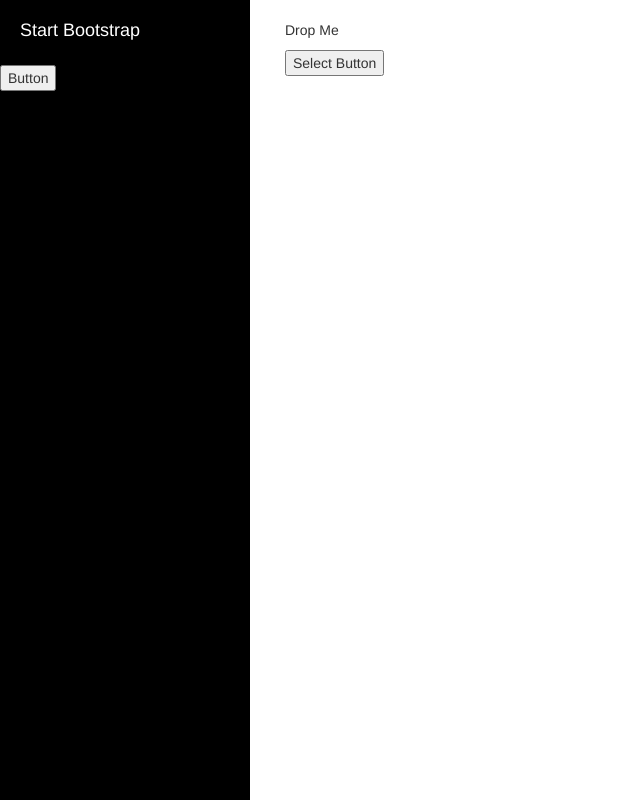
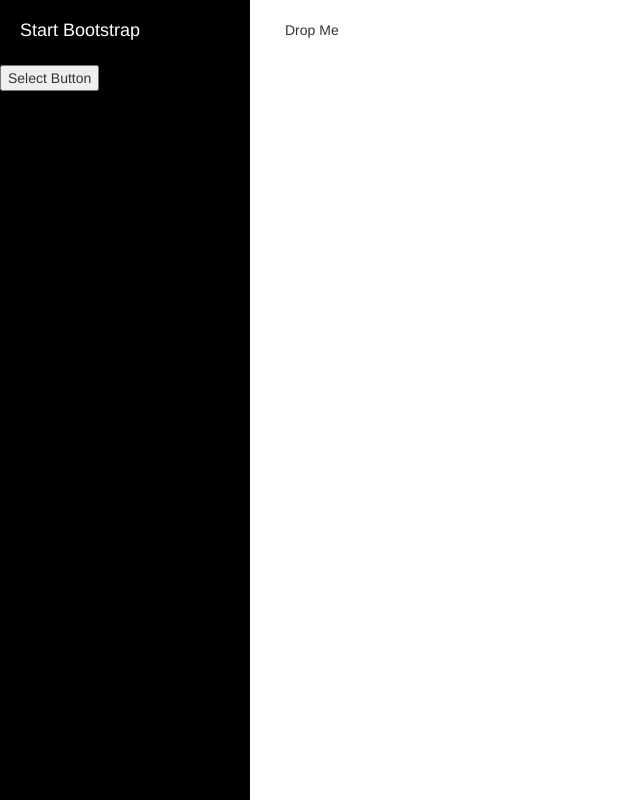
Before and after one commit to ezamlee/ide, a plain HTML site: page index.html in a window 1280 px wide. Shown: the whole page, without its empty margins (0-640 px from the left). Drawn offline with Linux system fonts and the light colour scheme.

Commit message:
new update

```diff
--- a/index.html
+++ b/index.html
@@ -16,14 +16,14 @@
         <div id="sidebar-wrapper"> <!-- Sidebar -->
             <ul class="sidebar-nav">
                 <li class="sidebar-brand"><a href="#">Start Bootstrap</a></li>
-                <button type="button" class="draggable" name="button">Button</button>
+                <!-- <button type="button" class="draggable" name="button">Button</button> -->
             </ul>
         </div><!-- /#sidebar-wrapper -->
-
+        <div  id="droppable">
           <div id="page-content-wrapper"><!-- Page Content -->
               <div class="container-fluid">
                   <div class="row">
-                    <div id="droppable" class="col-lg-12">
+                      <div class="col-lg-12">
                           <a href="#menu-toggle" class="btn btn-default hidden-lg hidden-md hidden-sm" id="menu-toggle">Toggle Menu</a>
 
                             <p>Drop Me</p>
@@ -32,7 +32,7 @@
                   </div>
               </div>
           </div><!-- /#page-content-wrapper -->
-
+        </div>
     </div><!-- /#wrapper -->
 
     <!-- jQuery -->
--- a/src/objects/button.js
+++ b/src/objects/button.js
@@ -11,7 +11,7 @@
               },
               "css":{
                 "button":{
-                  "class"  :["btn","btn-default"],
+                  "class"  :["btn","btn-success"],
                   "color"  :["blue"]
                 }
               }
--- a/src/scripts/parser.js
+++ b/src/scripts/parser.js
@@ -13,11 +13,17 @@ $("#droppable").droppable({
   accept: ".draggable",
   drop: function (event, ui)
   {
-    ui.helper.clone().appendTo('#droppable');
+    parser(button);
+    ui.helper.clone().addClass("draggable").appendTo('#droppable');
   }
 });
 
 var parser = function(obj){
   $("#droppable").append(obj.ui.skeleton(obj))
+  //$("#droppable button").addClass([obj.ui.css.button.class[0], obj.ui.css.button.class[1]])
 }
-parser(button);
+var elements = function(obj){
+  $(".sidebar-nav").append(obj.ui.skeleton(obj));
+  $(".sidebar-nav button").addClass('draggable');
+}
+elements(button);
```
Lines whose indentation alone changed are shown as unchanged.
